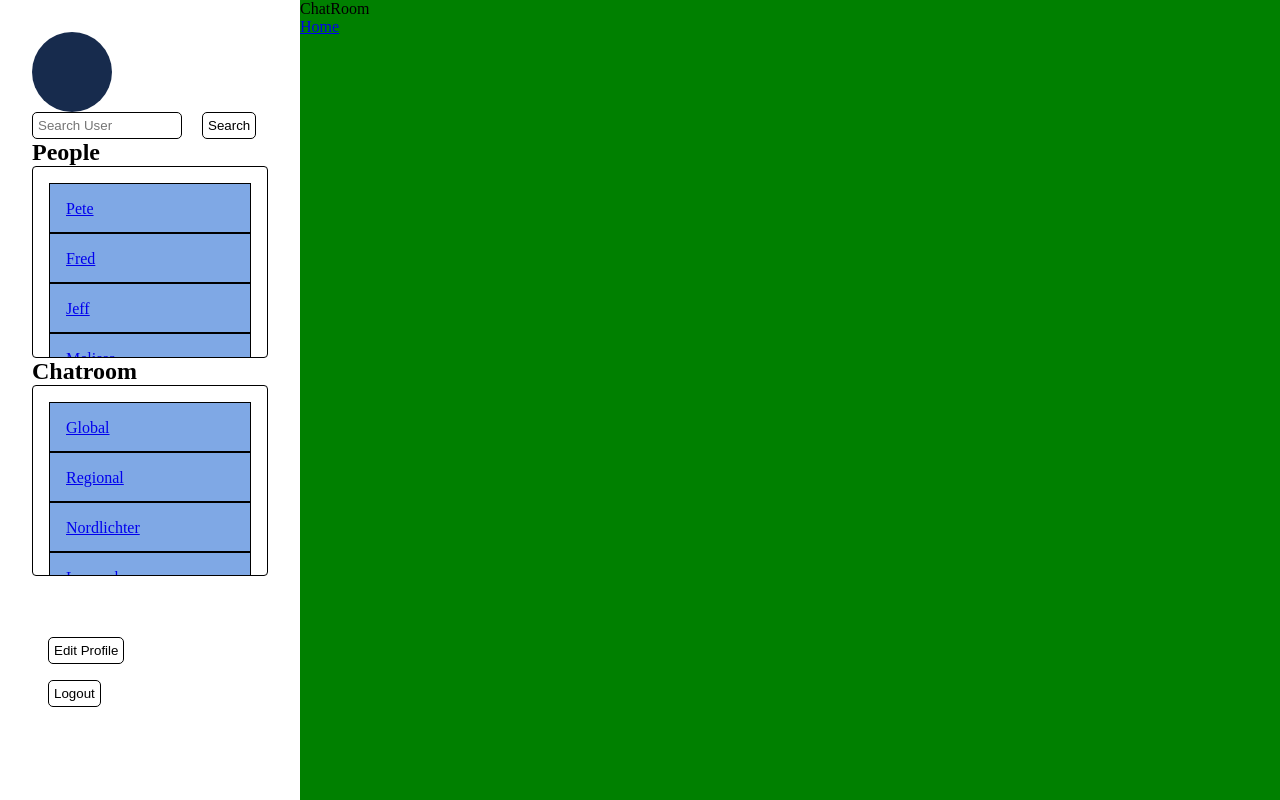
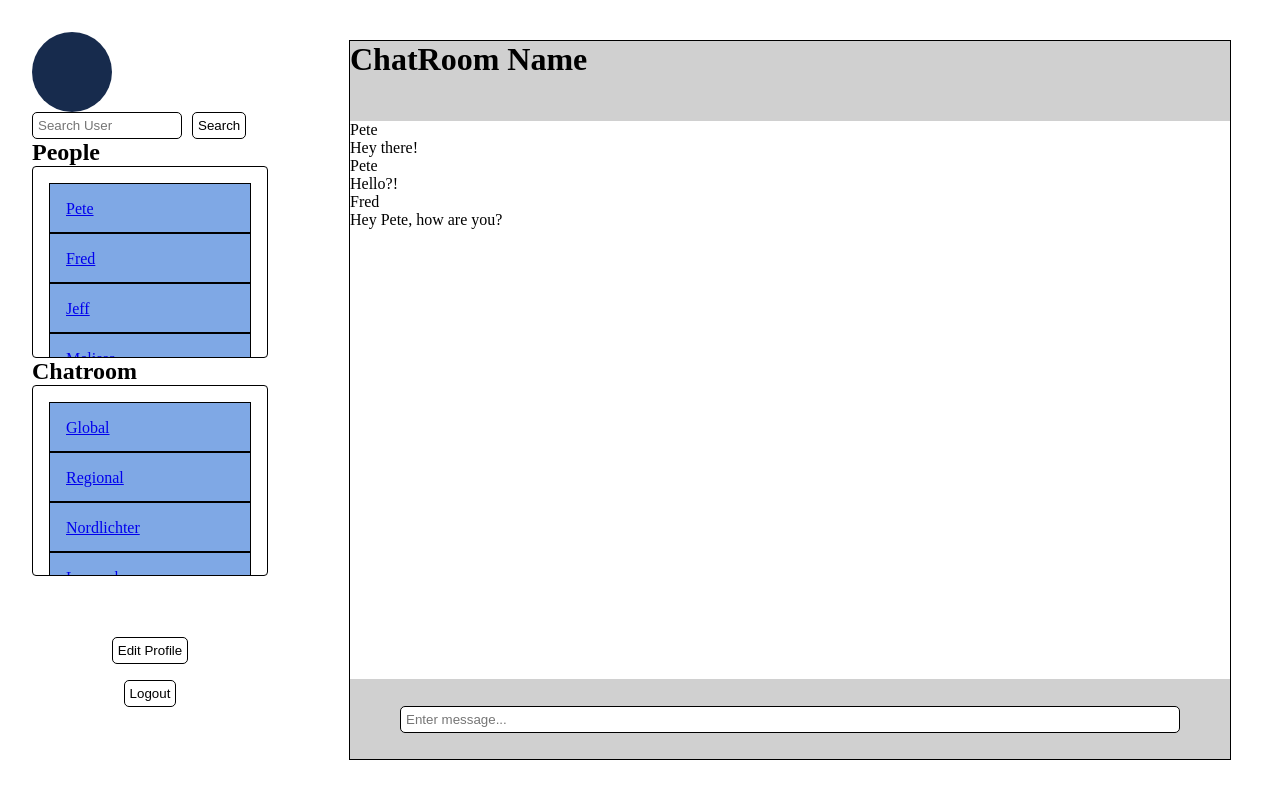
Before and after one commit to DayanWalter/TOP-messaging-app, a React (Vite) app in the folder frontend/: page /home in a window 1280 px wide. Built offline with nearby package versions, Linux system fonts and the light colour scheme.

Commit message:
Added ChatRoomMessage.jsx and PeopleMessage.jsx

```diff
--- a/frontend/src/component/ChatRoom.jsx
+++ b/frontend/src/component/ChatRoom.jsx
@@ -1,10 +1,50 @@
+import styles from './ChatRoom.module.css';
 import { Link } from 'react-router-dom';
+import ChatRoomMessage from './ChatRoomMessage';
 
 export default function ChatRoom() {
+  // Offline messages
+  const messages = [
+    {
+      id: 1,
+      from: 'Pete',
+      message: 'Hey there!',
+    },
+    {
+      id: 2,
+      from: 'Pete',
+      message: 'Hello?!',
+    },
+    {
+      id: 3,
+      from: 'Fred',
+      message: 'Hey Pete, how are you?',
+    },
+  ];
   return (
     <>
-      <p>ChatRoom</p>
-      <Link to={'/home'}>Home</Link>
+      {/* <p>ChatRoom</p>
+      <Link to={'/home'}>Home</Link> */}
+      <div className={styles.site}>
+        <div className={styles.content}>
+          <header className={styles.header}>
+            <h1>ChatRoom Name</h1>
+          </header>
+          <main className={styles.main}>
+            {/* Map over the messages */}
+            <ul>
+              {messages.map(({ id, from, message }) => (
+                <li key={id}>
+                  <ChatRoomMessage from={from} message={message} />
+                </li>
+              ))}
+            </ul>
+          </main>
+          <footer className={styles.footer}>
+            <input type="text" placeholder="Enter message..." />
+          </footer>
+        </div>
+      </div>
     </>
   );
 }
--- a/frontend/src/component/ChatRoom.module.css
+++ b/frontend/src/component/ChatRoom.module.css
@@ -0,0 +1,38 @@
+.site {
+  height: 100%;
+  display: flex;
+  justify-content: center;
+  align-items: center;
+}
+.content {
+  border: 1px solid black;
+  width: 90%;
+  height: 90%;
+  display: flex;
+  flex-direction: column;
+}
+.header {
+  background-color: rgb(208, 208, 208);
+  height: 80px;
+}
+.main {
+  flex: 1;
+}
+.footer {
+  height: 80px;
+  background-color: rgb(208, 208, 208);
+  display: flex;
+  justify-content: center;
+  align-items: center;
+  padding: 0px 50px;
+}
+.footer input {
+  color: black;
+  background-color: white;
+  outline: none;
+  border: 1px solid black;
+  padding: 5px;
+  border-radius: 5px;
+  transition: all 0.25s;
+  flex: 1;
+}
--- /dev/null
+++ b/frontend/src/component/ChatRoomMessage.jsx
@@ -0,0 +1,11 @@
+import styles from './ChatRoom.module.css';
+
+export default function ChatRoomMessage({ from, message }) {
+  return (
+    <>
+      <div className={styles.container}></div>
+      <p>{from}</p>
+      <p>{message}</p>
+    </>
+  );
+}
--- a/frontend/src/component/Home.module.css
+++ b/frontend/src/component/Home.module.css
@@ -7,6 +7,7 @@
   height: 100vh;
 }
 .main {
-  background-color: green;
+  /* background-color: green; */
+
   flex: 1;
 }
--- a/frontend/src/component/SideBar.module.css
+++ b/frontend/src/component/SideBar.module.css
@@ -14,7 +14,7 @@
 }
 .searchSection {
   display: flex;
-  gap: 20px;
+  gap: 10px;
 }
 .sidebar input,
 .sidebar button {
@@ -47,10 +47,7 @@
   height: 200px;
   padding: 1rem;
 }
-.personContainer li,
-.chatroomContainer li {
-  list-style-type: none;
-}
+
 .editLogoutContainer {
   border-radius: 0.25rem;
   height: 200px;
@@ -60,7 +57,7 @@
 .editLogoutContainer {
   display: flex;
   flex-direction: column;
-  /* align-items: center; */
+  align-items: center;
   justify-content: center;
   gap: 1rem;
 }
--- a/frontend/src/style.css
+++ b/frontend/src/style.css
@@ -7,3 +7,6 @@ body {
   /* background-color: red; */
   height: 100%;
 }
+li {
+  list-style-type: none;
+}
```
Also changed, not shown: frontend/src/component/ChatRoomMessage.module.css (added), frontend/src/component/PeopleMessage.jsx (added).
